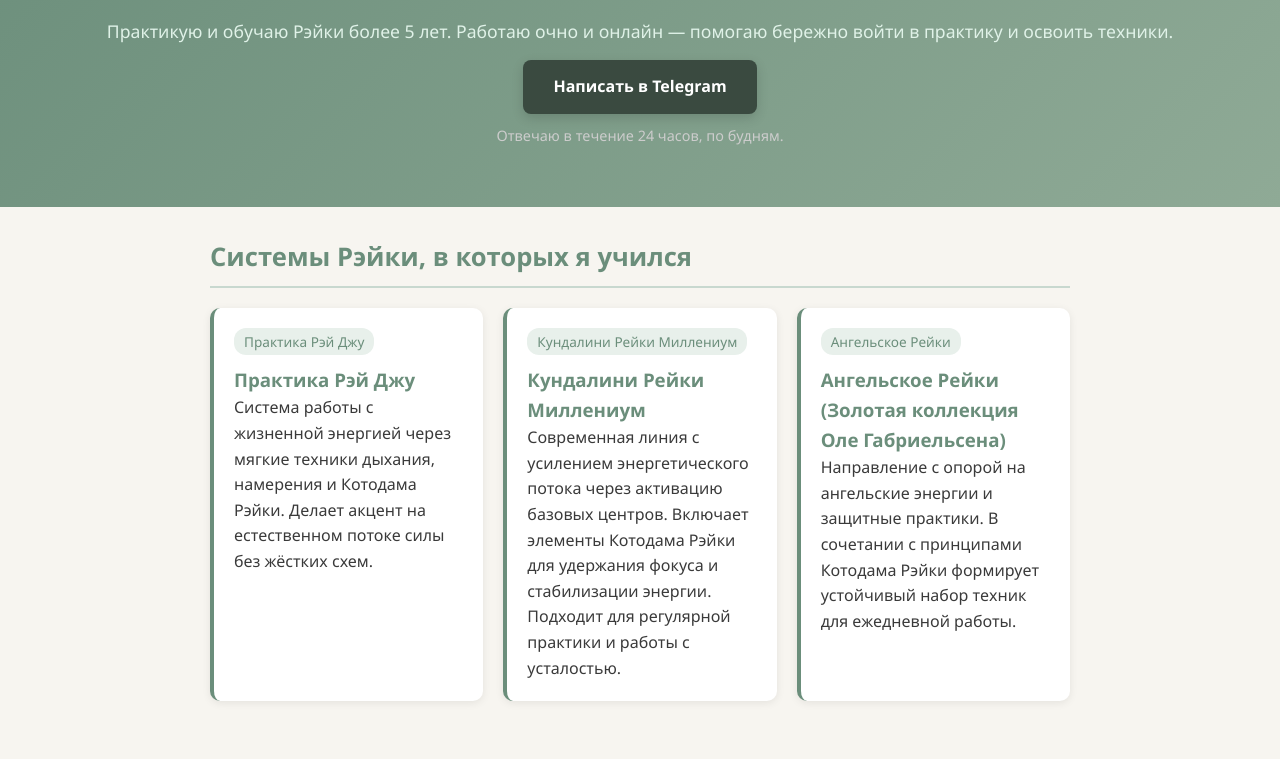
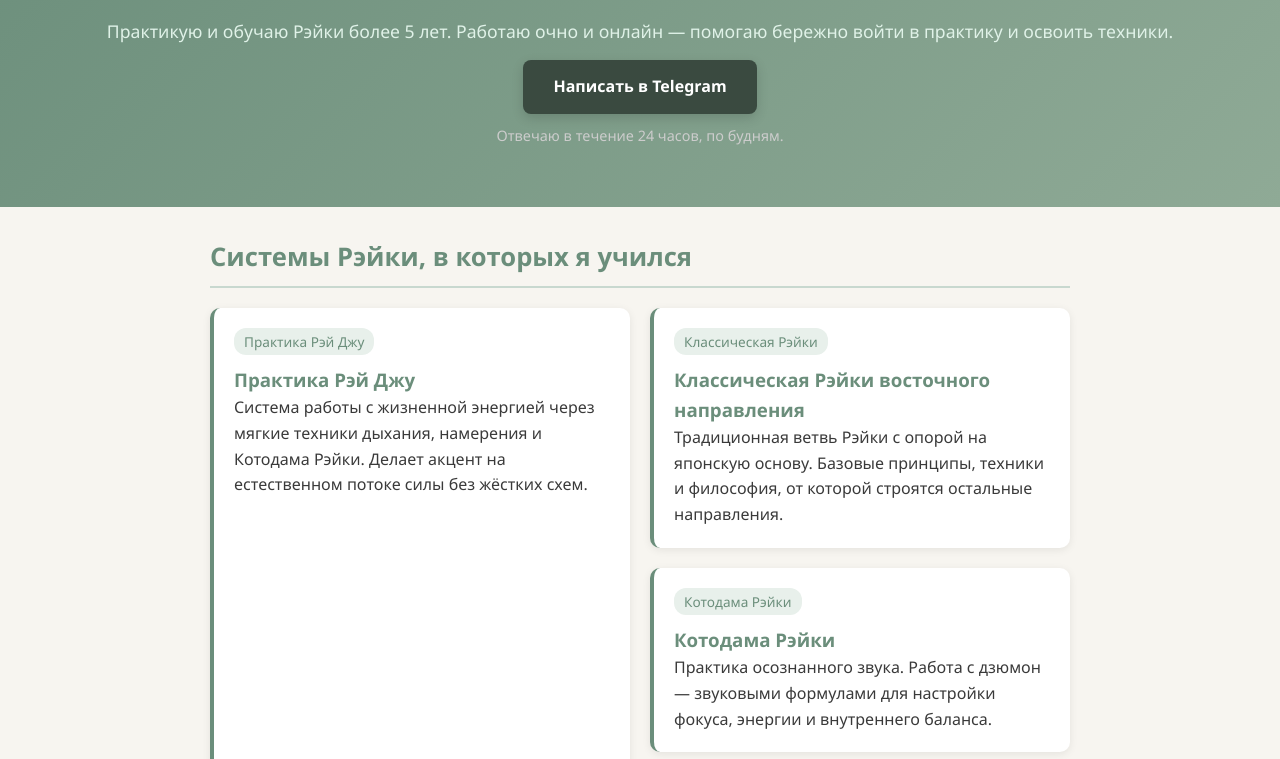
Before and after one commit to VfrBB/reiki-site, a plain HTML site: page index.html in a window 1280 px wide. Shown: the part 155-914 px from the top of the page. Drawn offline with Linux system fonts and the light colour scheme.

Commit message:
Update index.html

```diff
--- a/index.html
+++ b/index.html
@@ -114,18 +114,31 @@
           <p>Система работы с жизненной энергией через мягкие техники дыхания, намерения и Котодама Рэйки. Делает акцент на естественном потоке силы без жёстких схем.</p>
         </div>
 
+      <div class="systems">
+  <div class="system-card">
+    <span class="level">Классическая Рэйки</span>
+    <h3>Классическая Рэйки восточного направления</h3>
+    <p>Традиционная ветвь Рэйки с опорой на японскую основу. Базовые принципы, техники и философия, от которой строятся остальные направления.</p>
+  </div>
+
+  <div class="system-card">
+    <span class="level">Котодама Рэйки</span>
+    <h3>Котодама Рэйки</h3>
+    <p>Практика осознанного звука. Работа с дзюмон — звуковыми формулами для настройки фокуса, энергии и внутреннего баланса.</p>
+  </div>
+
   <div class="system-card">
     <span class="level">Кундалини Рейки Миллениум</span>
     <h3>Кундалини Рейки Миллениум</h3>
-          <p>Современная линия с усилением энергетического потока через активацию базовых центров. Включает элементы Котодама Рэйки для удержания фокуса и стабилизации энергии. Подходит для регулярной практики и работы с усталостью.</p>
+    <p>Современная линия с усилением энергетического потока через активацию базовых центров. Подходит для регулярной практики и работы с усталостью.</p>
   </div>
 
   <div class="system-card">
     <span class="level">Ангельское Рейки</span>
     <h3>Ангельское Рейки (Золотая коллекция Оле Габриельсена)</h3>
-          <p>Направление с опорой на ангельские энергии и защитные практики. В сочетании с принципами Котодама Рэйки формирует устойчивый набор техник для ежедневной работы.</p>
+    <p>Направление с опорой на ангельские энергии и защитные практики. Набор устойчивых техник для ежедневной работы.</p>
   </div>
-      </div>
+
     </section>
 
     <!-- Форматы работы (без цен) -->
```
Lines whose indentation alone changed are shown as unchanged.
